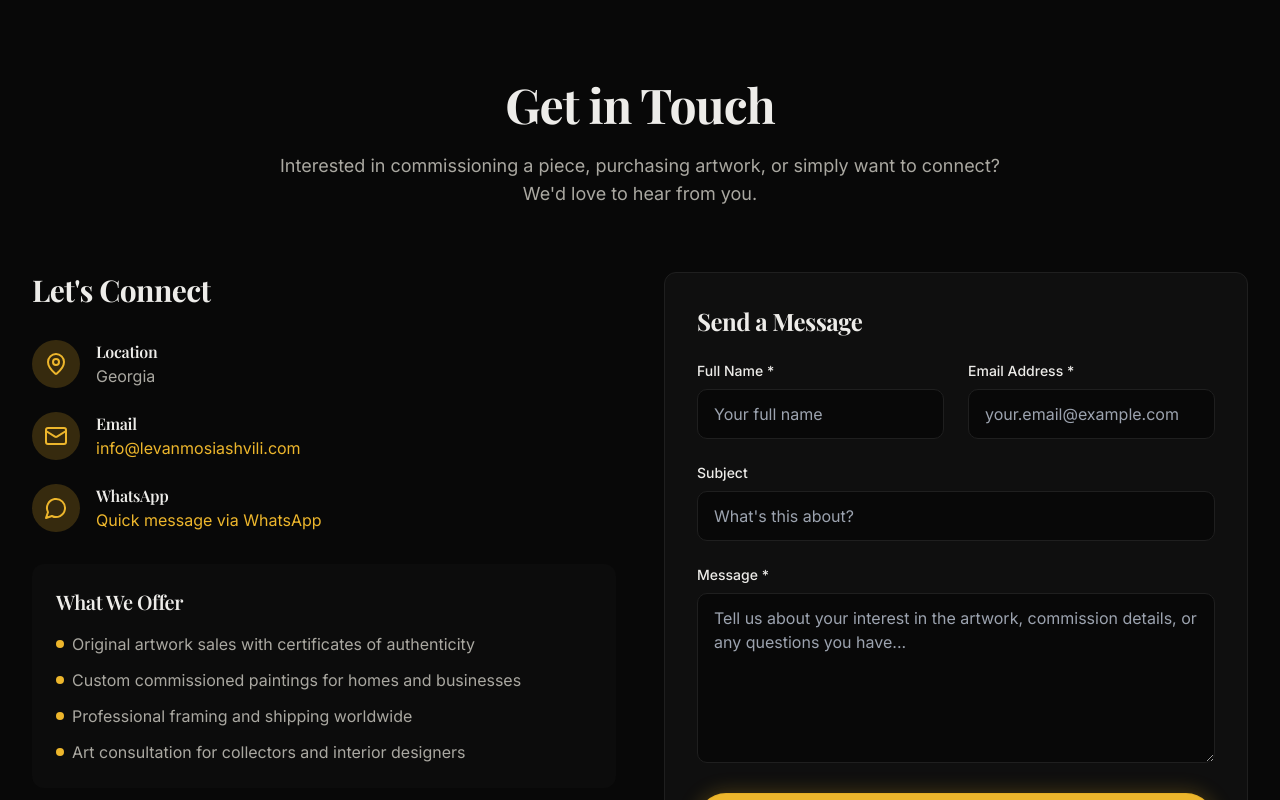
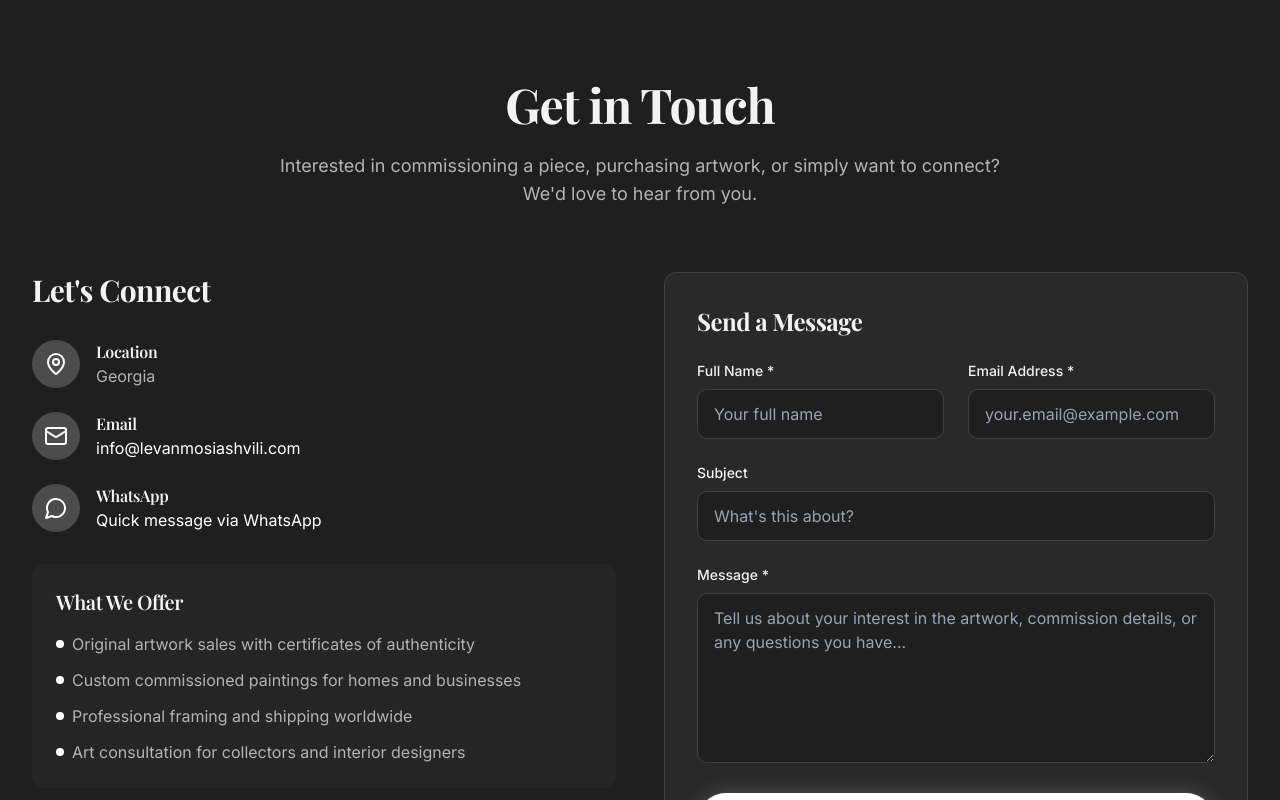
Before and after one commit to sandrexa1111/georgian-canvas-gallery, a React (Vite) app: page /contact in a window 1280 px wide. Shown: the top 800 px of the page. Built offline with nearby package versions, Linux system fonts and the light colour scheme.

Commit message:
Refactor: Change color scheme to white
Adjusted the color scheme to a lighter theme, replacing yellow accents with white and adjusting the overall darkness of the design.

```diff
--- a/src/components/sections/AboutSection.tsx
+++ b/src/components/sections/AboutSection.tsx
@@ -3,7 +3,7 @@ import { motion } from 'framer-motion';
 
 export const AboutSection = () => {
   return (
-    <section id="about" className="section-spacing min-h-screen flex items-center section-black">
+    <section id="about" className="section-spacing min-h-screen flex items-center bg-gray-700">
       <div className="max-w-6xl mx-auto px-6 sm:px-8 lg:px-12">
         <motion.div
           className="text-center space-y-16"
@@ -20,12 +20,12 @@ export const AboutSection = () => {
             transition={{ duration: 0.8 }}
           >
             <h2 className="font-playfair text-5xl md:text-7xl font-semibold text-white">
-              About the <span className="text-primary">Artist</span>
+              About the <span className="text-white">Artist</span>
             </h2>
           </motion.div>
 
           <motion.blockquote
-            className="text-2xl md:text-4xl lg:text-5xl font-playfair italic text-gray-300 leading-relaxed max-w-5xl mx-auto"
+            className="text-2xl md:text-4xl lg:text-5xl font-playfair italic text-gray-200 leading-relaxed max-w-5xl mx-auto"
             initial={{ opacity: 0, scale: 0.95 }}
             whileInView={{ opacity: 1, scale: 1 }}
             viewport={{ once: true }}
@@ -37,7 +37,7 @@ export const AboutSection = () => {
           </motion.blockquote>
 
           <motion.p
-            className="text-primary font-semibold text-2xl font-dm-sans"
+            className="text-white font-semibold text-2xl font-dm-sans"
             initial={{ opacity: 0, y: 20 }}
             whileInView={{ opacity: 1, y: 0 }}
             viewport={{ once: true }}
@@ -55,7 +55,7 @@ export const AboutSection = () => {
           >
             <div className="space-y-8">
               <h3 className="font-playfair text-3xl font-semibold text-white">Heritage & Vision</h3>
-              <p className="text-lg text-gray-300 font-inter leading-relaxed">
+              <p className="text-lg text-gray-200 font-inter leading-relaxed">
                 Born and raised in the heart of Georgia, Levan Mosiashvili has dedicated his life to capturing
                 the essence of Georgian culture through his art. His work spans traditional landscapes,
                 intricate portraits, and modern abstract pieces that reflect the evolving spirit of his homeland.
@@ -64,7 +64,7 @@ export const AboutSection = () => {
 
             <div className="space-y-8">
               <h3 className="font-playfair text-3xl font-semibold text-white">Recognition & Impact</h3>
-              <p className="text-lg text-gray-300 font-inter leading-relaxed">
+              <p className="text-lg text-gray-200 font-inter leading-relaxed">
                 With over two decades of artistic experience, Levan's paintings have been featured in galleries
                 across Europe and continue to inspire art lovers around the world, bridging cultural divides
                 through the universal language of visual expression.
--- a/src/components/sections/HomeSection.tsx
+++ b/src/components/sections/HomeSection.tsx
@@ -11,11 +11,11 @@ export const HomeSection = () => {
   };
 
   return (
-    <section id="home" className="min-h-screen flex items-center justify-center relative overflow-hidden section-black">
+    <section id="home" className="min-h-screen flex items-center justify-center relative overflow-hidden bg-gray-900">
       {/* Animated background elements */}
       <div className="absolute inset-0 overflow-hidden">
-        <div className="absolute top-1/4 left-1/4 w-96 h-96 bg-primary/5 rounded-full blur-3xl animate-float"></div>
-        <div className="absolute bottom-1/4 right-1/4 w-96 h-96 bg-accent/5 rounded-full blur-3xl animate-float" style={{ animationDelay: '2s' }}></div>
+        <div className="absolute top-1/4 left-1/4 w-96 h-96 bg-white/10 rounded-full blur-3xl animate-float"></div>
+        <div className="absolute bottom-1/4 right-1/4 w-96 h-96 bg-gray-300/10 rounded-full blur-3xl animate-float" style={{ animationDelay: '2s' }}></div>
       </div>
 
       <div className="absolute inset-0 opacity-10">
@@ -40,22 +40,21 @@ export const HomeSection = () => {
             className="space-y-6"
           >
             <motion.div
-              className="inline-flex items-center gap-2 px-4 py-2 bg-primary/10 border border-primary/20 rounded-full text-primary text-sm font-dm-sans"
-              animate={{ glow: true }}
+              className="inline-flex items-center gap-2 px-4 py-2 bg-white/10 border border-white/20 rounded-full text-white text-sm font-dm-sans"
             >
-              <Sparkles size={16} className="animate-pulse-glow" />
+              <Sparkles size={16} className="animate-pulse" />
               Georgian Contemporary Artist
             </motion.div>
 
-            <h1 className="font-playfair text-6xl md:text-8xl lg:text-9xl font-semibold text-white text-glow leading-none tracking-tight">
+            <h1 className="font-playfair text-6xl md:text-8xl lg:text-9xl font-semibold text-white leading-none tracking-tight">
               Levan
               <br />
-              <span className="text-primary">Mosiashvili</span>
+              <span className="text-white">Mosiashvili</span>
             </h1>
           </motion.div>
 
           <motion.p
-            className="text-xl md:text-2xl lg:text-3xl text-gray-300 max-w-4xl mx-auto font-inter font-light leading-relaxed"
+            className="text-xl md:text-2xl lg:text-3xl text-gray-200 max-w-4xl mx-auto font-inter font-light leading-relaxed"
             initial={{ opacity: 0, y: 40 }}
             animate={{ opacity: 1, y: 0 }}
             transition={{ duration: 1, delay: 0.4, ease: "easeOut" }}
@@ -72,7 +71,7 @@ export const HomeSection = () => {
           >
             <motion.button
               onClick={() => scrollToSection('gallery')}
-              className="btn-primary flex items-center gap-3 text-lg font-dm-sans font-medium"
+              className="bg-white text-gray-900 px-8 py-4 rounded-full font-medium transition-all duration-300 hover:bg-gray-100 hover:shadow-lg hover:scale-105 flex items-center gap-3 text-lg font-dm-sans"
               whileHover={{ scale: 1.05, y: -2 }}
               whileTap={{ scale: 0.95 }}
             >
@@ -83,7 +82,7 @@ export const HomeSection = () => {
 
             <motion.button
               onClick={() => scrollToSection('about')}
-              className="px-8 py-4 border-2 border-primary/40 text-primary rounded-full font-dm-sans font-medium transition-all duration-300 hover:bg-primary/10 hover:border-primary hover:shadow-lg hover:shadow-primary/30 flex items-center gap-3"
+              className="px-8 py-4 border-2 border-white/40 text-white rounded-full font-dm-sans font-medium transition-all duration-300 hover:bg-white/10 hover:border-white hover:shadow-lg flex items-center gap-3"
               whileHover={{ scale: 1.05, y: -2 }}
               whileTap={{ scale: 0.95 }}
             >
--- a/src/index.css
+++ b/src/index.css
@@ -7,50 +7,50 @@
 
 @layer base {
   :root {
-    /* Dark theme (default) - Pure black with artistic accents */
-    --background: 0 0% 3%;
-    --foreground: 45 10% 92%;
-    --card: 0 0% 6%;
-    --card-foreground: 45 10% 92%;
-    --popover: 0 0% 6%;
-    --popover-foreground: 45 10% 92%;
-    --primary: 43 84% 55%; /* Dark gold accent */
-    --primary-foreground: 0 0% 3%;
-    --secondary: 0 0% 8%;
-    --secondary-foreground: 45 10% 92%;
-    --muted: 0 0% 8%;
-    --muted-foreground: 45 5% 65%;
-    --accent: 15 85% 45%; /* Rust/deep red accent */
-    --accent-foreground: 45 10% 92%;
+    /* Dark theme - Lighter grays with white accents */
+    --background: 0 0% 12%;
+    --foreground: 0 0% 95%;
+    --card: 0 0% 16%;
+    --card-foreground: 0 0% 95%;
+    --popover: 0 0% 16%;
+    --popover-foreground: 0 0% 95%;
+    --primary: 0 0% 100%; /* Pure white accent */
+    --primary-foreground: 0 0% 12%;
+    --secondary: 0 0% 20%;
+    --secondary-foreground: 0 0% 95%;
+    --muted: 0 0% 20%;
+    --muted-foreground: 0 0% 70%;
+    --accent: 0 0% 85%; /* Light gray accent */
+    --accent-foreground: 0 0% 12%;
     --destructive: 0 65% 58%;
-    --destructive-foreground: 45 10% 92%;
-    --border: 0 0% 12%;
-    --input: 0 0% 12%;
-    --ring: 43 84% 55%;
+    --destructive-foreground: 0 0% 95%;
+    --border: 0 0% 25%;
+    --input: 0 0% 25%;
+    --ring: 0 0% 100%;
     --radius: 0.75rem;
   }
 
   .light {
-    /* Light theme - Off-white/muted beige, never pure white */
-    --background: 45 25% 96%;
-    --foreground: 0 0% 8%;
-    --card: 45 30% 94%;
-    --card-foreground: 0 0% 8%;
-    --popover: 45 30% 94%;
-    --popover-foreground: 0 0% 8%;
-    --primary: 43 74% 45%; /* Darker gold for contrast */
-    --primary-foreground: 45 25% 96%;
-    --secondary: 45 20% 88%;
-    --secondary-foreground: 0 0% 8%;
-    --muted: 45 20% 88%;
-    --muted-foreground: 0 0% 35%;
-    --accent: 15 75% 35%; /* Darker rust for contrast */
-    --accent-foreground: 45 25% 96%;
+    /* Light theme - Much lighter overall */
+    --background: 0 0% 98%;
+    --foreground: 0 0% 15%;
+    --card: 0 0% 100%;
+    --card-foreground: 0 0% 15%;
+    --popover: 0 0% 100%;
+    --popover-foreground: 0 0% 15%;
+    --primary: 0 0% 20%; /* Dark gray for contrast */
+    --primary-foreground: 0 0% 98%;
+    --secondary: 0 0% 95%;
+    --secondary-foreground: 0 0% 15%;
+    --muted: 0 0% 95%;
+    --muted-foreground: 0 0% 45%;
+    --accent: 0 0% 90%; /* Light gray accent */
+    --accent-foreground: 0 0% 15%;
     --destructive: 0 65% 48%;
-    --destructive-foreground: 45 25% 96%;
-    --border: 45 20% 82%;
-    --input: 45 20% 82%;
-    --ring: 43 74% 45%;
+    --destructive-foreground: 0 0% 98%;
+    --border: 0 0% 90%;
+    --input: 0 0% 90%;
+    --ring: 0 0% 20%;
   }
 }
 
@@ -80,31 +80,31 @@
     @apply bg-card border border-border/50 rounded-xl overflow-hidden transition-all duration-500 hover:scale-[1.02] hover:shadow-2xl hover:shadow-primary/10 hover:border-primary/30;
   }
 
-  /* Black hero background */
+  /* Lighter hero background */
   .hero-bg {
-    background: linear-gradient(135deg, #000000 0%, #0a0a0a 50%, #000000 100%);
+    background: linear-gradient(135deg, #1f2937 0%, #374151 50%, #1f2937 100%);
   }
 
-  /* Modern glowing button */
+  /* Modern button with white accent */
   .btn-primary {
     @apply bg-primary text-primary-foreground px-8 py-4 rounded-full font-medium transition-all duration-300 hover:bg-primary/90 hover:shadow-lg hover:shadow-primary/50 hover:scale-105;
-    box-shadow: 0 0 20px rgba(218, 165, 32, 0.3);
-    border: 1px solid rgba(218, 165, 32, 0.4);
+    box-shadow: 0 0 20px rgba(255, 255, 255, 0.2);
+    border: 1px solid rgba(255, 255, 255, 0.3);
   }
 
-  /* Neon glow effect */
+  /* White glow effect */
   .btn-primary:hover {
-    box-shadow: 0 0 30px rgba(218, 165, 32, 0.6), 0 0 60px rgba(218, 165, 32, 0.4);
+    box-shadow: 0 0 30px rgba(255, 255, 255, 0.4), 0 0 60px rgba(255, 255, 255, 0.2);
   }
 
   /* Text glow for headings */
   .text-glow {
-    text-shadow: 0 0 30px rgba(218, 165, 32, 0.8), 0 0 60px rgba(218, 165, 32, 0.4);
+    text-shadow: 0 0 30px rgba(255, 255, 255, 0.6), 0 0 60px rgba(255, 255, 255, 0.3);
   }
 
-  /* Black section backgrounds */
+  /* Lighter section backgrounds */
   .section-black {
-    @apply bg-black;
+    @apply bg-gray-800;
   }
 
   /* Enhanced spacing utility */
```
Also changed, not shown: src/components/ModernFooter.tsx (+12 -12 lines).
